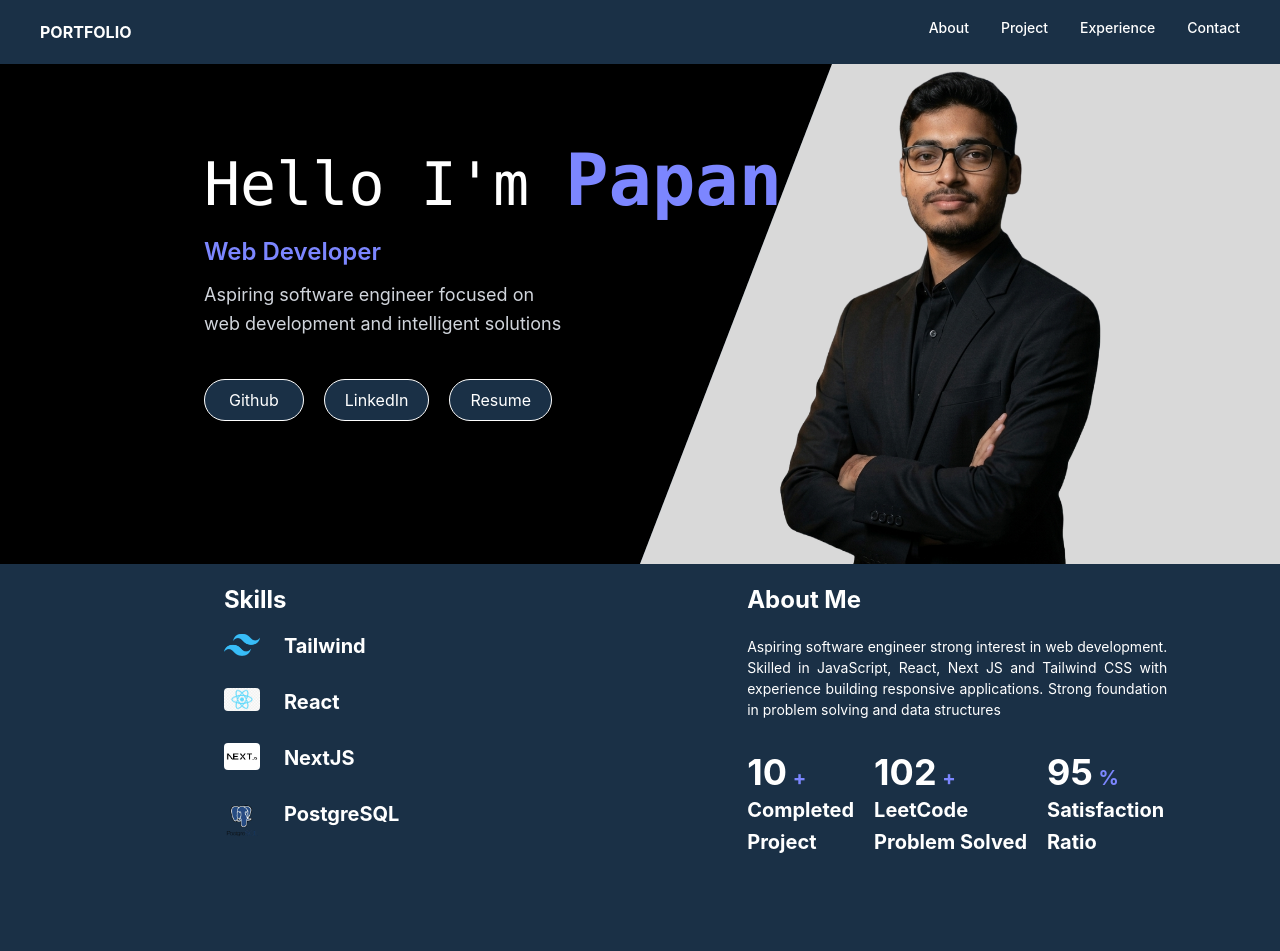
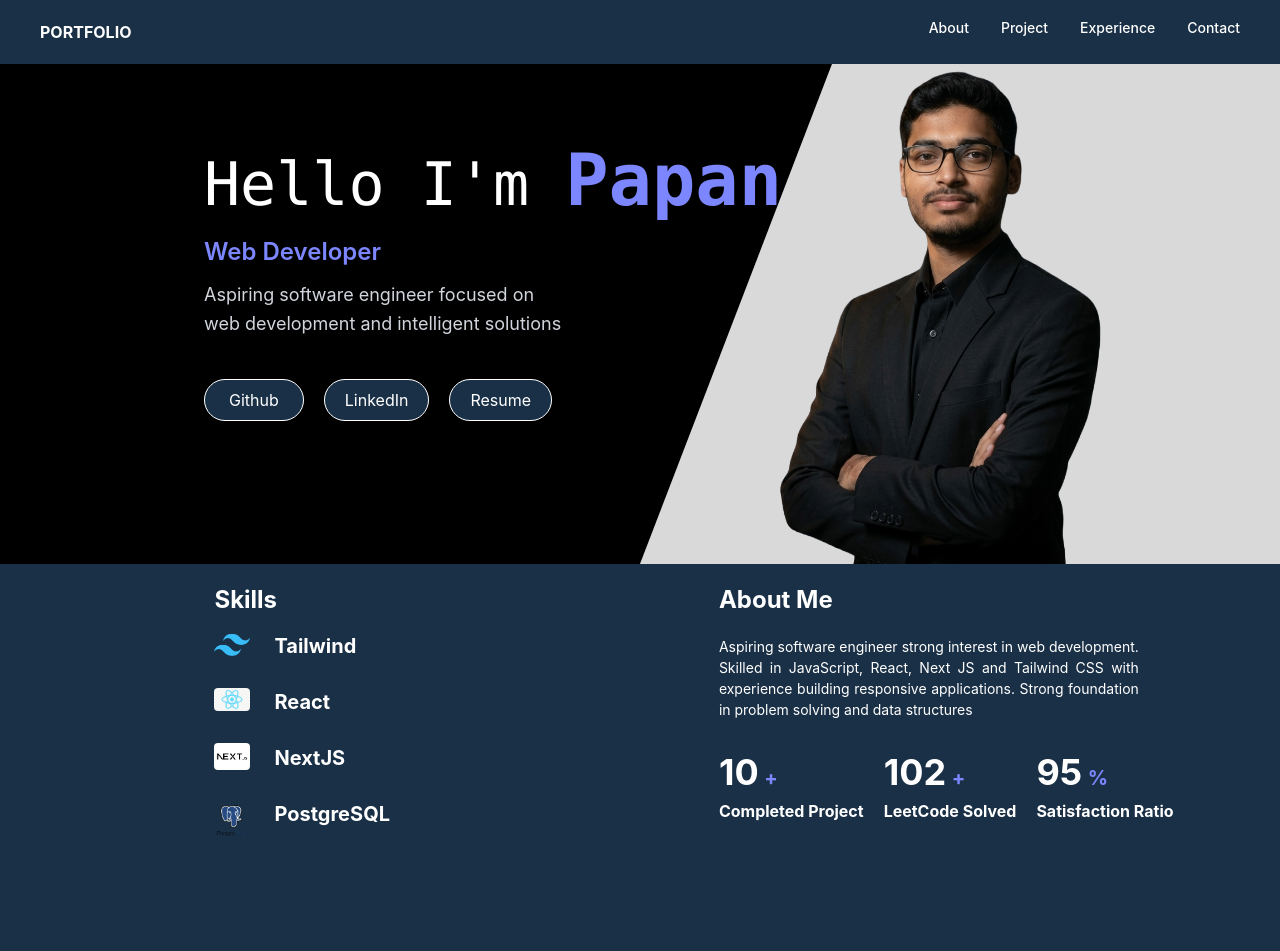
Before and after one commit to papanbanik/My-Portfolio, a React (Vite) app: page / in a window 1280 px wide. Shown: the top 951 px of the page. Built offline with nearby package versions, Linux system fonts and the light colour scheme.

Commit message:
solve text size in about section

```diff
--- a/src/section/About.jsx
+++ b/src/section/About.jsx
@@ -58,25 +58,25 @@ const About = () => {
          <div className='w-105 text-sm font-normal text-justify leading-normal'> Aspiring software engineer strong interest in web development. Skilled in JavaScript, React, Next JS and
               Tailwind CSS with experience building responsive applications. Strong foundation in problem solving and data
               structures</div>
-         <div className='mt-3 flex flex-row  gap-5 max-sm:pl-10'>
+         <div className='mt-3 flex flex-row  gap-5 max-sm:pl-4'>
             <div> <motion.span
                    initial={{opacity : 0}}
                    whileInView={{opacity: 1}}
                    viewport={{once:true}}
                    onViewportEnter={()=>startCount({number: 10,setter: setCount})}
-                   className='text-4xl font-sans'>{count}</motion.span> <span className='text-[#7C86FF] text-xl font-sans'>+</span> <br/> <span className='text-xl font-poppins'>Completed <br/> Project</span> </div>
+                   className='text-4xl font-sans'>{count}</motion.span> <span className='text-[#7C86FF] text-xl font-sans'>+</span> <br/> <span className='text-base font-poppins'>Completed Project</span> </div>
              <div> <motion.span
                     initial={{opacity:0}}
                     whileInView={{opacity:1}}
                     viewport={{once:true}}
                     onViewportEnter={()=>startCount({number: 102,setter:setLeetCount})}
-                   className='text-4xl font-sans'>{leetCount}</motion.span> <span className='text-[#7C86FF] text-xl font-sans'>+</span> <br/><span className='text-xl font-poppins'> LeetCode <br/> Problem Solved</span> </div>
+                   className='text-4xl font-sans'>{leetCount}</motion.span> <span className='text-[#7C86FF] text-xl font-sans'>+</span> <br/><span className='text-base font-poppins'> LeetCode Solved</span> </div>
              <div> <motion.span
              initial={{opacity : 0}}
                    whileInView={{opacity: 1}}
                    viewport={{once:true}}
                    onViewportEnter={()=>startCount({number: 95,setter:setClientCount})}
-                    className='text-4xl font-sans'>{clientCount}</motion.span> <span className='text-[#7C86FF] text-xl font-sans'>%</span> <br/> <span className='text-xl font-poppins'> Satisfaction <br/> Ratio </span></div>
+                    className='text-4xl font-sans'>{clientCount}</motion.span> <span className='text-[#7C86FF] text-xl font-sans'>%</span> <br/> <span className='text-base font-poppins'> Satisfaction  Ratio </span></div>
             <div> </div>
          </div>
     </div>
```
